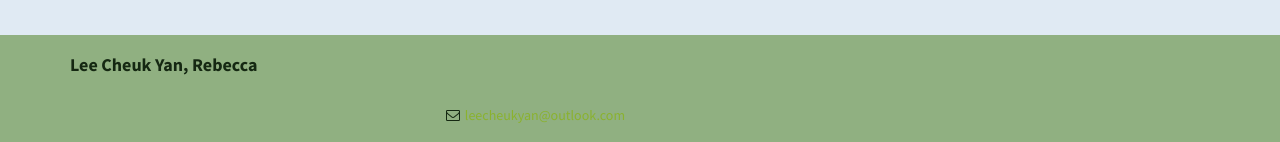
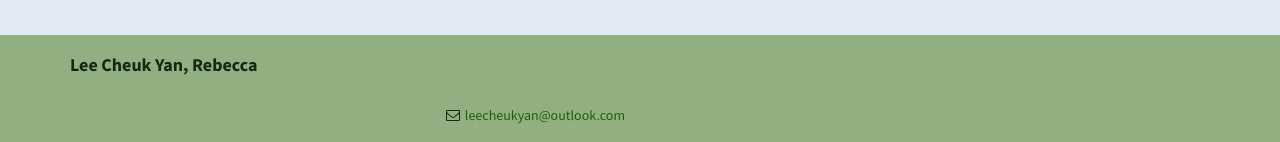
Before and after one commit to leelacceber/stylish-portfolio-jekyll-master, a Jekyll site: the page built from index.html, in a window 1280 px wide. Shown: the part 3473-3615 px from the top of the page. Built offline with Jekyll 4.4.1, drawn with Linux system fonts in a browser that asks for light colours.

Commit message:
Update stylish-portfolio.css

```diff
--- a/css/stylish-portfolio.css
+++ b/css/stylish-portfolio.css
@@ -259,3 +259,7 @@ footer {
     padding: 10px 0;
     background-color: #90b081;
 }
+
+footer a {
+  color: #216100;
+}
```
